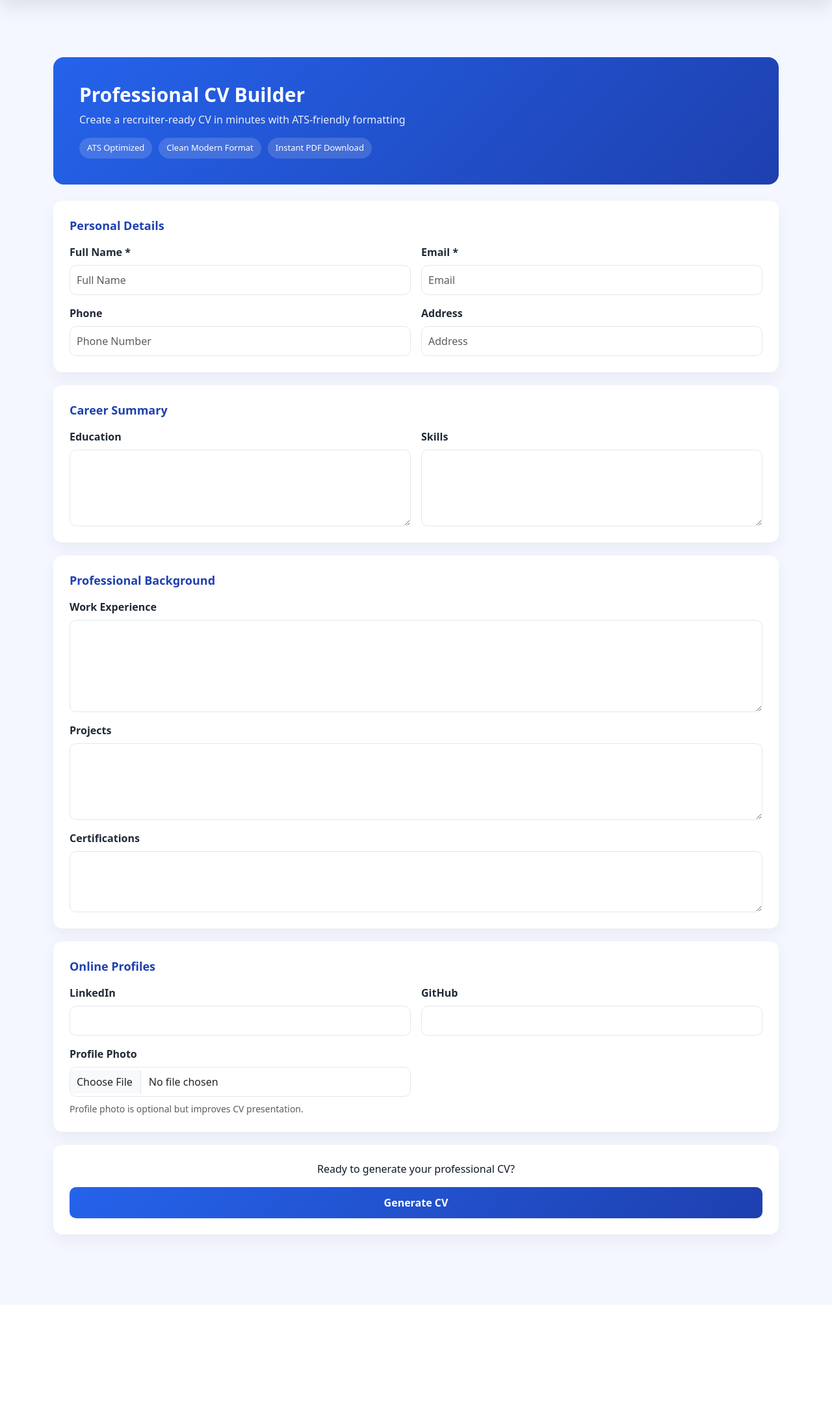
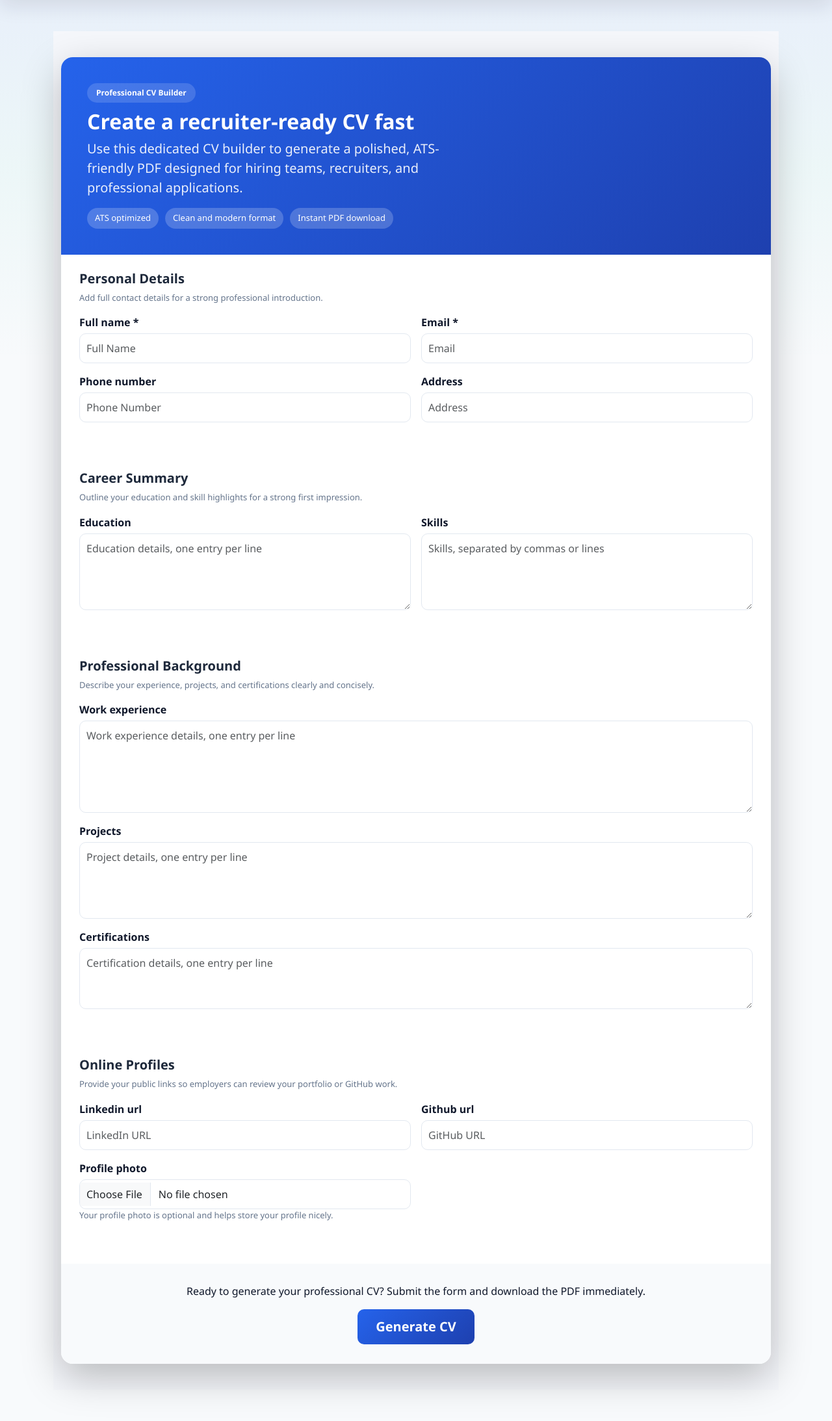
Before and after one commit to sabinaadhikari99/Project-II, a Django app: page /cvgen/ in a window 1280 px wide. Shown: the part 62-2249 px from the top of the page at 65% size. Before the commit the page ends 1984 px from the top, so only its background shows below. Run offline with Django 4.2, Linux system fonts and the light colour scheme.

Commit message:
PDF part updated

```diff
--- a/apps/cvgen/forms.py
+++ b/apps/cvgen/forms.py
@@ -3,7 +3,7 @@ from .models import JobSeekerProfile
 
 
 class JobSeekerProfileForm(forms.ModelForm):
-    """Form for CV generation profile"""
+    """Form for the CV generation job seeker profile."""
 
     class Meta:
         model = JobSeekerProfile
@@ -21,21 +21,17 @@ class JobSeekerProfileForm(forms.ModelForm):
             'github_url',
             'profile_photo',
         ]
-
         widgets = {
-            'full_name': forms.TextInput(attrs={'class': 'form-control', 'placeholder': 'Full Name'}),
-            'email': forms.EmailInput(attrs={'class': 'form-control', 'placeholder': 'Email'}),
+            'full_name': forms.TextInput(attrs={'class': 'form-control', 'placeholder': 'Full Name', 'required': True}),
+            'email': forms.EmailInput(attrs={'class': 'form-control', 'placeholder': 'Email', 'required': True}),
             'phone_number': forms.TextInput(attrs={'class': 'form-control', 'placeholder': 'Phone Number'}),
             'address': forms.TextInput(attrs={'class': 'form-control', 'placeholder': 'Address'}),
-
-            'education': forms.Textarea(attrs={'class': 'form-control', 'rows': 4}),
-            'skills': forms.Textarea(attrs={'class': 'form-control', 'rows': 4}),
-            'work_experience': forms.Textarea(attrs={'class': 'form-control', 'rows': 5}),
-            'projects': forms.Textarea(attrs={'class': 'form-control', 'rows': 4}),
-            'certifications': forms.Textarea(attrs={'class': 'form-control', 'rows': 3}),
-
-            'linkedin_url': forms.URLInput(attrs={'class': 'form-control'}),
-            'github_url': forms.URLInput(attrs={'class': 'form-control'}),
-
-            'profile_photo': forms.ClearableFileInput(attrs={'class': 'form-control'}),
+            'education': forms.Textarea(attrs={'class': 'form-control', 'rows': 4, 'placeholder': 'Education details, one entry per line'}),
+            'skills': forms.Textarea(attrs={'class': 'form-control', 'rows': 4, 'placeholder': 'Skills, separated by commas or lines'}),
+            'work_experience': forms.Textarea(attrs={'class': 'form-control', 'rows': 5, 'placeholder': 'Work experience details, one entry per line'}),
+            'projects': forms.Textarea(attrs={'class': 'form-control', 'rows': 4, 'placeholder': 'Project details, one entry per line'}),
+            'certifications': forms.Textarea(attrs={'class': 'form-control', 'rows': 3, 'placeholder': 'Certification details, one entry per line'}),
+            'linkedin_url': forms.URLInput(attrs={'class': 'form-control', 'placeholder': 'LinkedIn URL'}),
+            'github_url': forms.URLInput(attrs={'class': 'form-control', 'placeholder': 'GitHub URL'}),
+            'profile_photo': forms.ClearableFileInput(attrs={'class': 'form-control form-control-file'}),
         }
--- a/apps/cvgen/urls.py
+++ b/apps/cvgen/urls.py
@@ -4,7 +4,7 @@ from . import views
 app_name = "cvgen"
 
 urlpatterns = [
-    path("", views.cvgen_home, name="home"),
+    path("", views.CreateProfileView.as_view(), name="cvgen_home"),  # ✅ ADD THIS
     path("create/", views.CreateProfileView.as_view(), name="create_profile"),
     path("<int:pk>/generate/", views.GenerateCvView.as_view(), name="generate_cv"),
 ]
--- a/apps/cvgen/views.py
+++ b/apps/cvgen/views.py
@@ -10,24 +10,6 @@ from reportlab.lib.pagesizes import letter
 from reportlab.lib.styles import ParagraphStyle, getSampleStyleSheet
 from reportlab.platypus import Paragraph, SimpleDocTemplate, Spacer, Table, TableStyle, HRFlowable
 
-
-from django.shortcuts import render
-
-from django.shortcuts import render, redirect
-from .forms import JobSeekerProfileForm
-
-def cvgen_home(request):
-    if request.method == "POST":
-        form = JobSeekerProfileForm(request.POST, request.FILES)
-        if form.is_valid():
-            form.save()
-            return redirect("cvgen_home")  # or your success page
-    else:
-        form = JobSeekerProfileForm()
-
-    return render(request, "cvgen/create_profile.html", {
-        "form": form
-    })
 
 def _build_pdf_for_profile(profile):
     buffer = io.BytesIO()
--- a/pyproject.toml
+++ b/pyproject.toml
@@ -25,6 +25,7 @@ dependencies = [
   "apify-client==1.5.0",
   "requests==2.31.0",
   "cloudinary==1.36.0",
+  "pypdf2>=3.0.1",
 ]
 
 [tool.uv]
--- a/templates/cvgen/create_profile.html
+++ b/templates/cvgen/create_profile.html
@@ -1,214 +1,284 @@
 {% extends 'base.html' %}
 {% load static %}
 
-{% block title %}CV Builder - SkillSync AI{% endblock %}
+{% block title %}Professional CV Builder - SkillSync AI{% endblock %}
 
 {% block content %}
-
 <style>
-:root {
-    --primary: #2563eb;
-    --primary-dark: #1e40af;
-    --bg: #f4f7ff;
-    --card: #ffffff;
-    --text: #1f2937;
-    --muted: #6b7280;
+/* =========================
+   GLOBAL PAGE STYLE
+========================= */
+.page-shell {
+    background: #f5f7fb;   /* clean light background */
+    min-height: 100vh;
+    padding: 40px 0;
+    font-family: 'Segoe UI', sans-serif;
 }
 
-body {
-    background: var(--bg);
+/* =========================
+   MAIN CARD
+========================= */
+.cv-form-card {
+    background: #ffffff;
+    border-radius: 18px;
+    box-shadow: 0 20px 60px rgba(0,0,0,0.25);
+    overflow: hidden;
 }
 
-.cv-wrapper {
-    padding: 40px 0;
+/* =========================
+   HERO SECTION
+========================= */
+.hero-panel {
+    display: flex;
+    justify-content: space-between;
+    gap: 30px;
+    padding: 40px;
+    background: linear-gradient(135deg, #2563eb, #1e40af);
+    color: white;
 }
 
-.cv-header {
-    background: linear-gradient(135deg, var(--primary), var(--primary-dark));
-    color: white;
-    padding: 40px;
-    border-radius: 16px;
-    margin-bottom: 25px;
+.hero-panel h1 {
+    font-size: 32px;
+    font-weight: 700;
+    margin-top: 10px;
 }
 
-.cv-header h1 {
-    font-size: 30px;
-    font-weight: 700;
+.hero-panel .lead {
+    opacity: 0.9;
+    max-width: 600px;
 }
 
-.cv-header p {
-    opacity: 0.9;
+/* badge */
+.hero-badge {
+    display: inline-block;
+    background: rgba(255,255,255,0.15);
+    padding: 6px 14px;
+    border-radius: 20px;
+    font-size: 12px;
+    font-weight: 600;
 }
 
-.badges {
+/* =========================
+   BENEFITS
+========================= */
+.benefits-grid {
     display: flex;
     gap: 10px;
     flex-wrap: wrap;
     margin-top: 15px;
 }
 
-.badge-pill {
-    background: rgba(255,255,255,0.15);
+.benefit-pill {
+    background: rgba(255,255,255,0.2);
     padding: 6px 12px;
     border-radius: 20px;
     font-size: 13px;
 }
 
-.section-card {
-    background: var(--card);
-    border-radius: 14px;
-    padding: 25px;
-    margin-bottom: 20px;
-    box-shadow: 0 10px 25px rgba(0,0,0,0.05);
+/* =========================
+   SUMMARY PANEL
+========================= */
+.summary-card {
+    background: rgba(255,255,255,0.1);
+    padding: 20px;
+    border-radius: 12px;
+    backdrop-filter: blur(10px);
 }
 
-.section-title {
-    font-size: 18px;
-    font-weight: 600;
-    color: var(--primary-dark);
-    margin-bottom: 15px;
+.summary-card h3 {
+    margin-bottom: 10px;
 }
 
+/* =========================
+   SECTION BLOCKS
+========================= */
+.section-block {
+    padding: 25px 40px;
+}
+
+.section-heading {
+    font-size: 20px;
+    font-weight: 700;
+    color: #1e293b;
+}
+
+.section-support {
+    font-size: 13px;
+    color: #64748b;
+}
+
+/* =========================
+   INPUT FIELDS
+========================= */
 .form-label {
     font-weight: 600;
-    color: var(--text);
+    margin-bottom: 5px;
 }
 
 input, textarea {
     border-radius: 10px !important;
-    border: 1px solid #e5e7eb !important;
+    border: 1px solid #e2e8f0 !important;
     padding: 10px !important;
+    width: 100%;
 }
 
 input:focus, textarea:focus {
-    border-color: var(--primary) !important;
-    box-shadow: 0 0 0 3px rgba(37,99,235,0.15) !important;
+    border-color: #2563eb !important;
+    box-shadow: 0 0 0 3px rgba(37,99,235,0.2) !important;
 }
 
-.submit-btn {
-    background: linear-gradient(135deg, var(--primary), var(--primary-dark));
+/* =========================
+   FOOTER BUTTON
+========================= */
+.form-footer {
+    padding: 30px 40px;
+    text-align: center;
+    background: #f8fafc;
+}
+
+.btn-gradient {
+    background: linear-gradient(135deg, #2563eb, #1e40af);
     color: white;
-    padding: 12px 25px;
+    padding: 12px 28px;
     border-radius: 10px;
     border: none;
     font-weight: 600;
-    width: 100%;
     transition: 0.3s;
 }
 
-.submit-btn:hover {
+.btn-gradient:hover {
     transform: translateY(-2px);
+    box-shadow: 0 10px 20px rgba(37,99,235,0.3);
 }
 </style>
 
-<div class="container cv-wrapper">
-
-    <!-- HEADER -->
-    <div class="cv-header">
-        <h1>Professional CV Builder</h1>
-        <p>Create a recruiter-ready CV in minutes with ATS-friendly formatting</p>
-
-        <div class="badges">
-            <div class="badge-pill">ATS Optimized</div>
-            <div class="badge-pill">Clean Modern Format</div>
-            <div class="badge-pill">Instant PDF Download</div>
+<div class="page-shell">
+    <div class="container">
+        <div class="cv-form-card">
+            <div class="hero-panel">
+                <div>
+                    <span class="hero-badge"><i class="fas fa-shield-alt"></i> Professional CV Builder</span>
+                    <h1>Create a recruiter-ready CV fast</h1>
+                    <p class="lead">Use this dedicated CV builder to generate a polished, ATS-friendly PDF designed for hiring teams, recruiters, and professional applications.</p>
+                    <div class="benefits-grid">
+                        <div class="benefit-pill"><i class="fas fa-check-circle"></i> ATS optimized</div>
+                        <div class="benefit-pill"><i class="fas fa-check-circle"></i> Clean and modern format</div>
+                        <div class="benefit-pill"><i class="fas fa-check-circle"></i> Instant PDF download</div>
+                    </div>
                 </div>
             </div>
 
-    <form method="post" enctype="multipart/form-data">
+            <form method="post" enctype="multipart/form-data" novalidate>
                 {% csrf_token %}
-
-        <!-- PERSONAL -->
-        <div class="section-card">
-            <div class="section-title">Personal Details</div>
-
+                <div class="row gy-4">
+                    <div class="col-12 section-block">
+                        <div class="section-header-row">
+                            <div>
+                                <h2 class="section-heading">Personal Details</h2>
+                                <p class="section-support">Add full contact details for a strong professional introduction.</p>
+                            </div>
+                        </div>
                         <div class="row g-3">
-                <div class="col-md-6">
-                    <label class="form-label">Full Name *</label>
+                            <div class="col-12 col-md-6">
+                                <label class="form-label" for="{{ form.full_name.id_for_label }}"><i class="fas fa-user"></i>{{ form.full_name.label }} *</label>
                                 {{ form.full_name }}
+                                {% if form.full_name.errors %}
+                                    <div class="text-danger mt-1">{{ form.full_name.errors|striptags }}</div>
+                                {% endif %}
                             </div>
-
-                <div class="col-md-6">
-                    <label class="form-label">Email *</label>
+                            <div class="col-12 col-md-6">
+                                <label class="form-label" for="{{ form.email.id_for_label }}"><i class="fas fa-envelope"></i>{{ form.email.label }} *</label>
                                 {{ form.email }}
+                                {% if form.email.errors %}
+                                    <div class="text-danger mt-1">{{ form.email.errors|striptags }}</div>
+                                {% endif %}
                             </div>
-
-                <div class="col-md-6">
-                    <label class="form-label">Phone</label>
+                            <div class="col-12 col-md-6">
+                                <label class="form-label" for="{{ form.phone_number.id_for_label }}"><i class="fas fa-phone"></i>{{ form.phone_number.label }}</label>
                                 {{ form.phone_number }}
                             </div>
-
-                <div class="col-md-6">
-                    <label class="form-label">Address</label>
+                            <div class="col-12 col-md-6">
+                                <label class="form-label" for="{{ form.address.id_for_label }}"><i class="fas fa-map-marker-alt"></i>{{ form.address.label }}</label>
                                 {{ form.address }}
                             </div>
                         </div>
                     </div>
 
-        <!-- CAREER -->
-        <div class="section-card">
-            <div class="section-title">Career Summary</div>
-
+                    <div class="col-12 section-block">
+                        <div class="section-header-row">
+                            <div>
+                                <h2 class="section-heading">Career Summary</h2>
+                                <p class="section-support">Outline your education and skill highlights for a strong first impression.</p>
+                            </div>
+                        </div>
                         <div class="row g-3">
-                <div class="col-md-6">
-                    <label class="form-label">Education</label>
+                            <div class="col-12 col-md-6">
+                                <label class="form-label" for="{{ form.education.id_for_label }}"><i class="fas fa-graduation-cap"></i>{{ form.education.label }}</label>
                                 {{ form.education }}
                             </div>
-
-                <div class="col-md-6">
-                    <label class="form-label">Skills</label>
+                            <div class="col-12 col-md-6">
+                                <label class="form-label" for="{{ form.skills.id_for_label }}"><i class="fas fa-lightbulb"></i>{{ form.skills.label }}</label>
                                 {{ form.skills }}
                             </div>
                         </div>
                     </div>
 
-        <!-- EXPERIENCE -->
-        <div class="section-card">
-            <div class="section-title">Professional Background</div>
-
-            <label class="form-label">Work Experience</label>
+                    <div class="col-12 section-block">
+                        <div class="section-header-row">
+                            <div>
+                                <h2 class="section-heading">Professional Background</h2>
+                                <p class="section-support">Describe your experience, projects, and certifications clearly and concisely.</p>
+                            </div>
+                        </div>
+                        <div class="row g-3">
+                            <div class="col-12">
+                                <label class="form-label" for="{{ form.work_experience.id_for_label }}"><i class="fas fa-briefcase"></i>{{ form.work_experience.label }}</label>
                                 {{ form.work_experience }}
-
-            <label class="form-label mt-3">Projects</label>
+                            </div>
+                            <div class="col-12">
+                                <label class="form-label" for="{{ form.projects.id_for_label }}"><i class="fas fa-folder-open"></i>{{ form.projects.label }}</label>
                                 {{ form.projects }}
-
-            <label class="form-label mt-3">Certifications</label>
+                            </div>
+                            <div class="col-12">
+                                <label class="form-label" for="{{ form.certifications.id_for_label }}"><i class="fas fa-certificate"></i>{{ form.certifications.label }}</label>
                                 {{ form.certifications }}
                             </div>
+                        </div>
+                    </div>
 
-        <!-- LINKS -->
-        <div class="section-card">
-            <div class="section-title">Online Profiles</div>
-
+                    <div class="col-12 section-block">
+                        <div class="section-header-row">
+                            <div>
+                                <h2 class="section-heading">Online Profiles</h2>
+                                <p class="section-support">Provide your public links so employers can review your portfolio or GitHub work.</p>
+                            </div>
+                        </div>
                         <div class="row g-3">
-                <div class="col-md-6">
-                    <label class="form-label">LinkedIn</label>
+                            <div class="col-12 col-md-6">
+                                <label class="form-label" for="{{ form.linkedin_url.id_for_label }}"><i class="fab fa-linkedin"></i>{{ form.linkedin_url.label }}</label>
                                 {{ form.linkedin_url }}
                             </div>
-
-                <div class="col-md-6">
-                    <label class="form-label">GitHub</label>
+                            <div class="col-12 col-md-6">
+                                <label class="form-label" for="{{ form.github_url.id_for_label }}"><i class="fab fa-github"></i>{{ form.github_url.label }}</label>
                                 {{ form.github_url }}
                             </div>
-
-                <div class="col-md-6">
-                    <label class="form-label">Profile Photo</label>
+                            <div class="col-12 col-md-6">
+                                <label class="form-label" for="{{ form.profile_photo.id_for_label }}"><i class="fas fa-image"></i>{{ form.profile_photo.label }}</label>
                                 {{ form.profile_photo }}
                             </div>
                         </div>
-
-            <small class="text-muted d-block mt-2">
-                Profile photo is optional but improves CV presentation.
-            </small>
+                        <p class="section-support">Your profile photo is optional and helps store your profile nicely.</p>
                     </div>
 
-        <!-- SUBMIT -->
-        <div class="section-card text-center">
-            <p class="mb-3">Ready to generate your professional CV?</p>
-            <button type="submit" class="submit-btn">Generate CV</button>
+                    <div class="col-12">
+                        <div class="form-footer">
+                            <p>Ready to generate your professional CV? Submit the form and download the PDF immediately.</p>
+                            <button type="submit" class="btn btn-gradient btn-lg">Generate CV</button>
                         </div>
-
+                    </div>
+                </div>
             </form>
         </div>
-
+    </div>
+</div>
 {% endblock %}
```
Also changed, not shown: 1 other file. Lines whose indentation alone changed are shown as unchanged.
